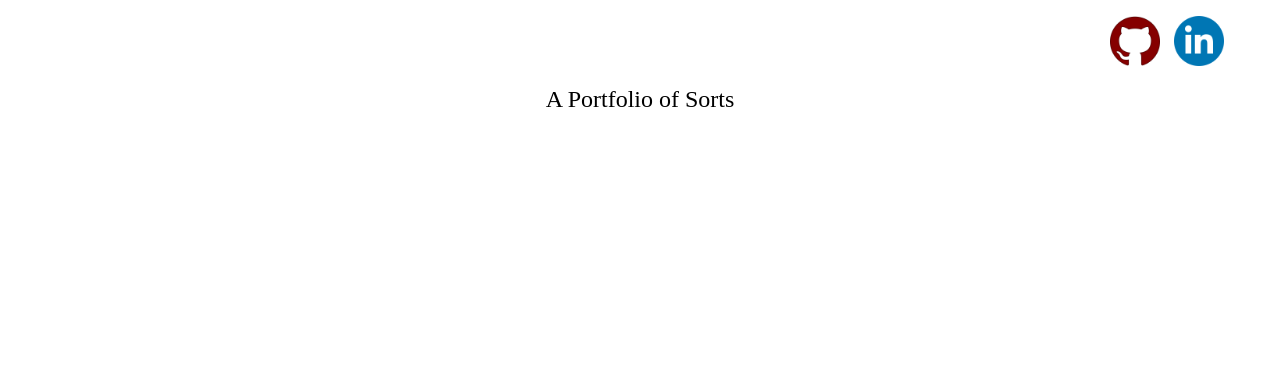
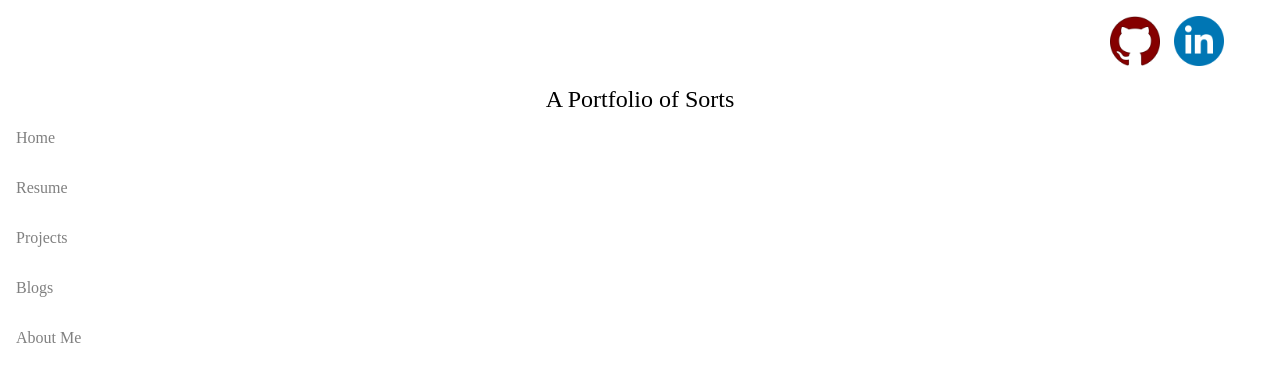
Before and after one commit to Super-Rogatory/portfolio, a plain HTML site: page index.html in a window 1280 px wide. Drawn offline with Linux system fonts and the light colour scheme; a web font is replaced by a local one.

Commit message:
Wirefram-ish. 10/01/2020

```diff
--- a/css/style.css
+++ b/css/style.css
@@ -20,7 +20,7 @@ body {
 span{
 
 }
-nav.container{
+nav.container {
     width: 96%; /* make the container smaller, so that flex-end will space items correctly */
     display: flex;
     align-items: center;
@@ -38,14 +38,15 @@ ul.nav-list{
     padding: 5px;
 }
 
+
 img.test-image{
     max-width: 50px;
     height: auto;
 }
-
 p.name{
     display: inline;
 }
+
 div.title-container{
     width: 100%;
     display: flex;
@@ -54,3 +55,14 @@ div.title-container{
 span.portfolio-title{
     font-size: 1.5rem;
 }
+
+nav.vertical-menu {
+    display: flex;
+    flex-direction: column;
+    align-items: flex-start;
+}
+nav.vertical-menu a{
+    text-decoration: none;
+    color: gray;
+    padding: 1rem;
+}
--- a/index.html
+++ b/index.html
@@ -31,6 +31,15 @@ https://www.youtube.com/watch?v=IMlhJQwhrxI
             <div class="title-container">
                 <span class="portfolio-title">A Portfolio of Sorts</span>
             </div>
+
+            <nav class="vertical-menu">
+                <a href="#" class="active">Home</a>
+                <a href="#">Resume</a>
+                <a href="#">Projects</a>
+                <a href="#">Blogs</a>
+                <a href="#">About Me</a>
+            </nav>
+
         </header>
 
         <main>
```
